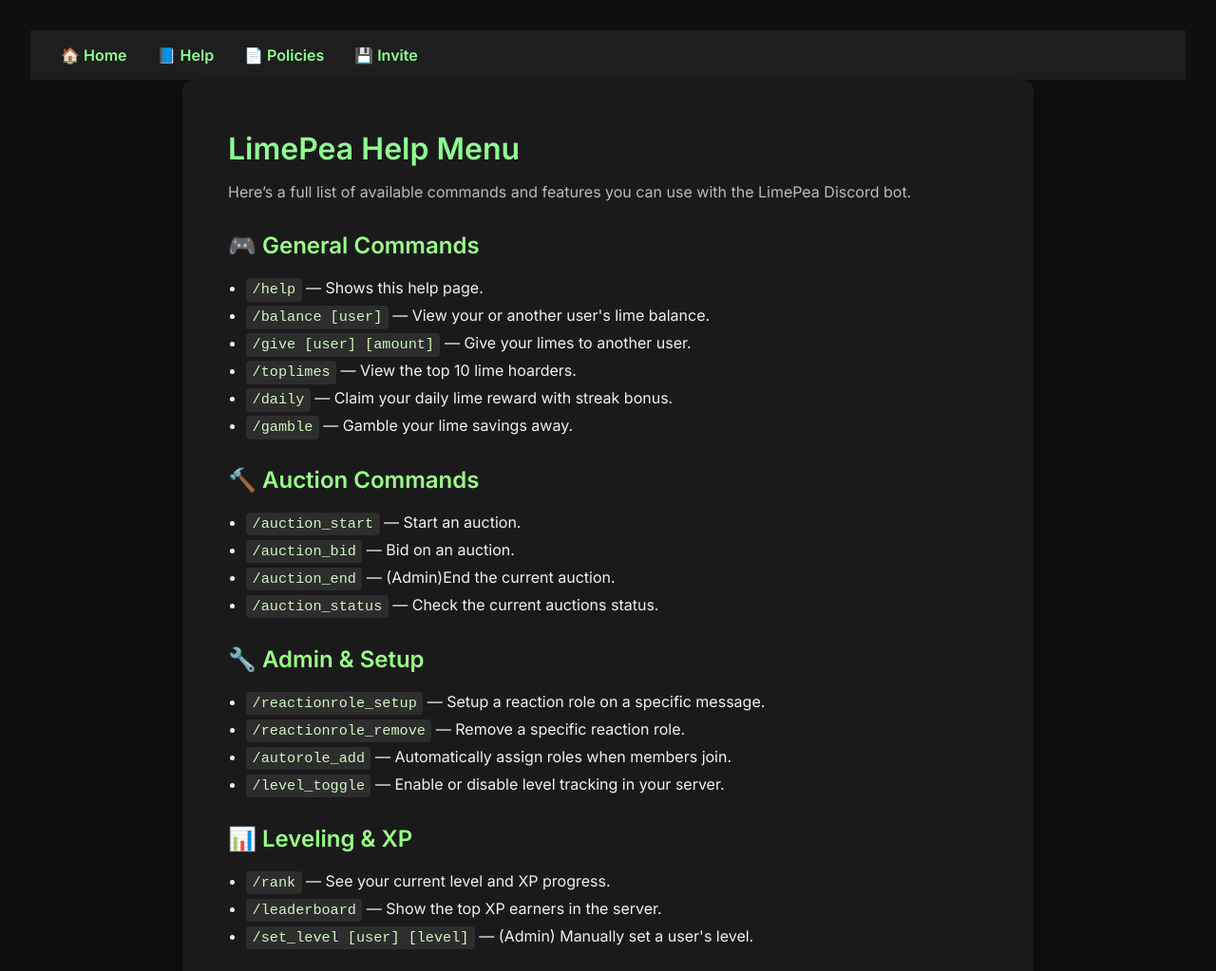
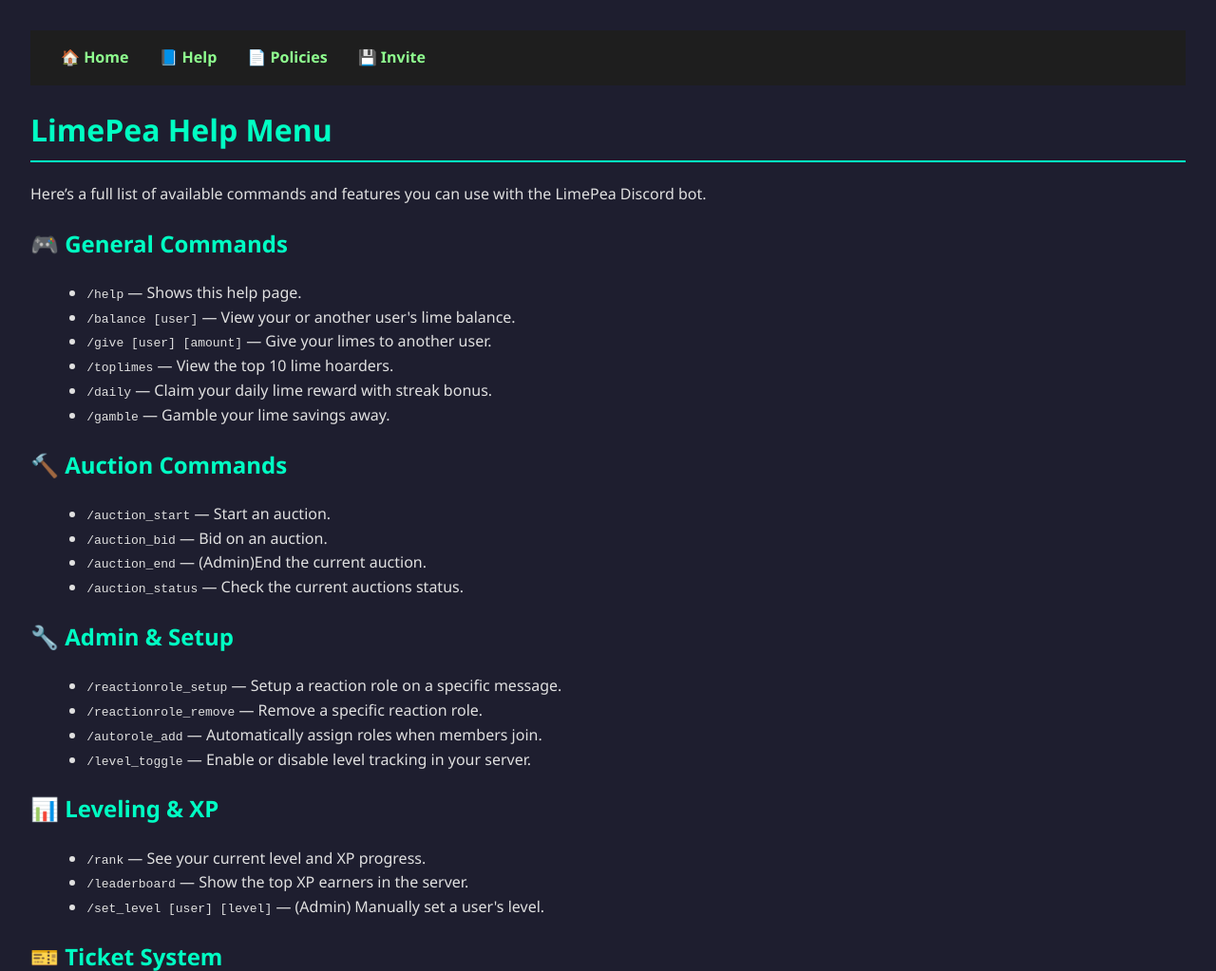
Before and after one commit to adadadadadaj/limepea-legal, a plain HTML site: page help.html in a window 1280 px wide. Shown: the top 1023 px of the page at 95% size. Drawn offline with Linux system fonts and the light colour scheme.

Commit message:
help.html

```diff
--- a/help.html
+++ b/help.html
@@ -7,17 +7,15 @@
   <title>LimePea Help & Docs</title>
   <link href="https://fonts.googleapis.com/css2?family=Inter:wght@400;600&display=swap" rel="stylesheet">
   <style>
-    body { margin: 0; font-family: 'Inter', sans-serif; background-color: #0f0f0f; color: #f1f1f1; padding: 2rem; }
-    .container { max-width: 800px; margin: auto; background: #1a1a1a; padding: 2rem 3rem; border-radius: 12px; box-shadow: 0 4px 12px rgba(0, 0, 0, 0.5); }
-    h1 { font-size: 2rem; margin-bottom: 0.25rem; color: #8fff8f; }
-    p.subtitle { color: #bbb; margin-bottom: 2rem; }
-    h2 { margin-top: 2rem; color: #9aff87; }
-    code { background: #2d2d2d; color: #d0f6c0; padding: 0.2rem 0.4rem; border-radius: 4px; font-size: 0.95rem; }
-    ul { padding-left: 1.2rem; }
-    li { margin-bottom: 0.5rem; }
-    section { margin-top: 3rem; }
-    footer { margin-top: 4rem; font-size: 0.9rem; text-align: center; color: #666; }
-    a { color: #a3ffa3; text-decoration: underline; }
+    body { font-family: 'Segoe UI', Tahoma, Geneva, Verdana, sans-serif; margin: 2rem; background-color: #1e1e2f; color: #e0e0e0; line-height: 1.6; }
+    a { color: #76c7ff; text-decoration: none; }
+    a:hover { text-decoration: underline; }
+    h1, h2 { color: #00ffc3; }
+    h1 { border-bottom: 2px solid #00ffc3; padding-bottom: 0.4rem; }
+    h3 { color: #b5f4ec; }
+    ul { margin-left: 1.2rem; }
+    section { margin-bottom: 3rem; }
+    p, li { max-width: 800px; }
   </style>
 </head>
 <body>
```
